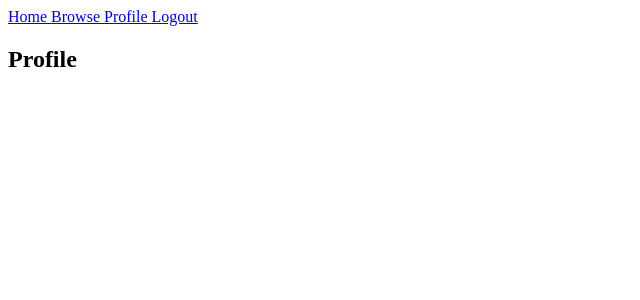
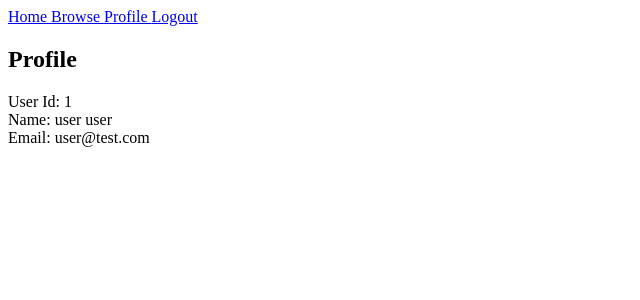
Before and after one commit to fstaig1/ticket-app, a Flask app: page /profile in a window 1280 px wide. Shown: the top 300 px of the page, without its empty margins (0-640 px from the left). Run offline with Flask 3, Linux system fonts and the light colour scheme; a user stored in the database is signed in.

Commit message:
created profile page

```diff
--- a/website/templates/profile.html
+++ b/website/templates/profile.html
@@ -2,5 +2,20 @@
 
 {% block content %}
 
-    <h1 class="">Profile</h1>
+    <h1 >Profile</h1>
+
+    <div>
+        <div>
+            <a>User Id: </a>
+            <a>{{ current_user.id }}</a>
+        </div>
+        <div>
+            <a>Name:</a>
+            <a>{{ current_user.firstname + " " + current_user.lastname }}</a>
+        </div>
+        <div>
+            <a>Email:</a>
+            <a>{{ current_user.email }}</a>
+        </div>
+    </div>
 {% endblock %}
--- a/website/users/forms.py
+++ b/website/users/forms.py
@@ -20,11 +20,11 @@ def validate_password(self, password):
 
 
 class RegisterForm(FlaskForm):
-    PASSWORDERROR = "Password must be between 8 and 30 characters in length."
+    passwordError = "Password must be between 8 and 30 characters in length."
     firstname = StringField(validators=[InputRequired(), character_check])
     lastname = StringField(validators=[InputRequired(), character_check])
     email = StringField(validators=[InputRequired(), Email()])
-    password = PasswordField(validators=[InputRequired(), Length(min=8, max=30, message=PASSWORDERROR), validate_password])
+    password = PasswordField(validators=[InputRequired(), Length(min=8, max=30, message=passwordError), validate_password])
     confirm_password = PasswordField(validators=[InputRequired(), EqualTo("password", message="Both password fields must be equal.")])
     submit = SubmitField(validators=[InputRequired()])
 
--- a/website/users/views.py
+++ b/website/users/views.py
@@ -59,7 +59,7 @@ def login():
 
 @users_blueprint.route('/profile')
 def profile():
-    return render_template('profile.html')
+    return render_template('profile.html', current_user=User.query.filter_by(id=current_user.id).first())
 
 
 @users_blueprint.route('/logout')
```
Also changed, not shown: instance/ticket.db.
